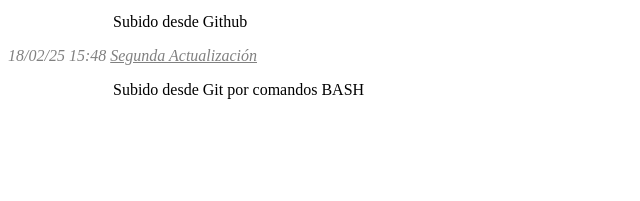
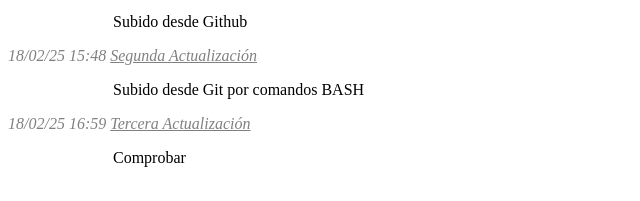
Before and after one commit to Astroillo/astroillo.github.io, a plain HTML site: page index.html in a window 1280 px wide. Shown: the part 101-302 px from the top of the page, without its empty margins (0-640 px from the left). Drawn offline with Linux system fonts and the light colour scheme.

Commit message:
Otra subida

```diff
--- a/index.html
+++ b/index.html
@@ -21,5 +21,8 @@
 
         <p class="actualizacion">18/02/25 15:48 <u>Segunda Actualización</u></p>
         <p class="tabulacion">Subido desde Git por comandos BASH</p>
+
+        <p class="actualizacion">18/02/25 16:59 <u>Tercera Actualización</u></p>
+        <p class="tabulacion">Comprobar</p>
     </body>
 </html>
```
